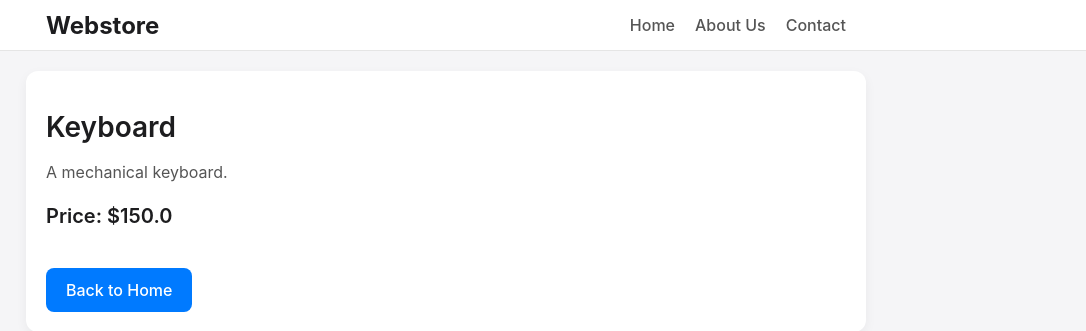
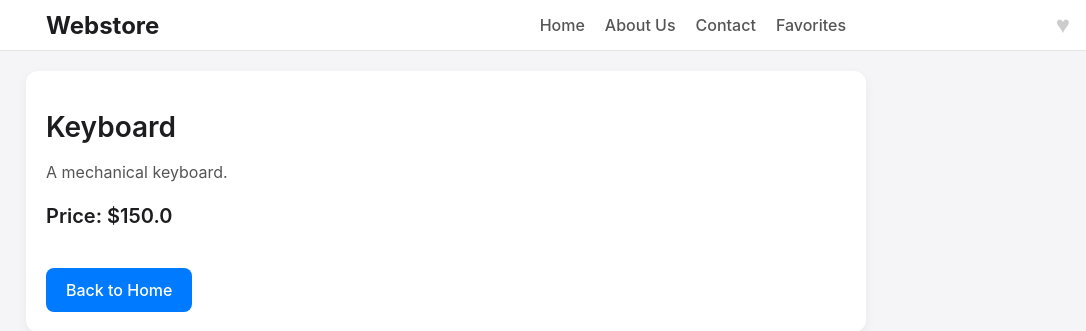
Before and after one commit to Je12emy/Simple-Task-Webstore, a Flask app: page /item/2 in a window 1280 px wide. Shown: the top 331 px of the page, without its empty margins (194-1280 px from the left). Run offline with Flask 3, Linux system fonts and the light colour scheme.

Commit message:
feat: item favorites

```diff
--- a/Code/Webstore/app.py
+++ b/Code/Webstore/app.py
@@ -1,4 +1,4 @@
-from flask import Flask, render_template, request, flash, redirect, url_for
+from flask import Flask, render_template, request, flash, redirect, url_for, session
 from flask_mail import Mail, Message
 from models import Item, Category, get_items, get_categories, db
 from sqlalchemy import func
@@ -38,12 +38,14 @@ def index():
     categories = get_categories()
     max_item_price = db.session.query(func.max(Item.price)).scalar() or 10000
 
-    return render_template('index.html', items=items, categories=categories, max_item_price=max_item_price)
+    favorites = session.get('favorites', [])
+    return render_template('index.html', items=items, categories=categories, max_item_price=max_item_price, favorites=favorites)
 
 @app.route('/item/<int:item_id>')
 def item(item_id):
     item = Item.query.get_or_404(item_id)
-    return render_template('item.html', item=item)
+    favorites = session.get('favorites', [])
+    return render_template('item.html', item=item, favorites=favorites)
 
 @app.route('/about')
 def about():
@@ -74,5 +76,26 @@ def contact():
         return redirect(url_for('contact'))
 
     return render_template('contact.html')
+@app.route('/favorites/toggle/<int:product_id>', methods=['POST'])
+def toggle_favorite(product_id):
+    favorites = session.get('favorites', [])
+    if product_id in favorites:
+        favorites.remove(product_id)
+        session['favorites'] = favorites
+        flash('Item removed from favorites.', 'success')
+    else:
+        favorites.append(product_id)
+        session['favorites'] = favorites
+        flash('Item added to favorites!', 'success')
+    return redirect(request.referrer or url_for('index'))
+
+@app.route('/favorites')
+def favorites():
+    favorite_ids = session.get('favorites', [])
+    if favorite_ids:
+        favorite_items = Item.query.filter(Item.id.in_(favorite_ids)).all()
+    else:
+        favorite_items = []
+    return render_template('favorites.html', items=favorite_items)
 if __name__ == '__main__':
     app.run(debug=True)
--- a/Code/Webstore/static/style.css
+++ b/Code/Webstore/static/style.css
@@ -379,3 +379,33 @@ a:hover {
 .clear-button:hover {
   background-color: #5a6268;
 }
+
+.favorite-form {
+  display: inline;
+}
+
+.favorite-button {
+  background: none;
+  border: none;
+  cursor: pointer;
+  font-size: 24px;
+  color: #ccc;
+}
+
+.favorite-button .favorited {
+  color: red;
+}
+
+.item-card {
+  position: relative;
+}
+
+.item-info {
+  flex-grow: 1;
+}
+
+.favorite-form {
+  position: absolute;
+  top: 10px;
+  right: 10px;
+}
--- a/Code/Webstore/templates/base.html
+++ b/Code/Webstore/templates/base.html
@@ -25,6 +25,7 @@
             <li><a href="{{ url_for('index') }}">Home</a></li>
             <li><a href="{{ url_for('about') }}">About Us</a></li>
             <li><a href="{{ url_for('contact') }}">Contact</a></li>
+            <li><a href="{{ url_for('favorites') }}">Favorites</a></li>
           </ul>
         </nav>
       </div>
--- a/Code/Webstore/templates/item.html
+++ b/Code/Webstore/templates/item.html
@@ -3,6 +3,19 @@
   <h1 class="item-title">{{ item.name }}</h1>
   <p class="item-description">{{ item.description }}</p>
   <p class="item-price-detail">Price: ${{ item.price }}</p>
+  <form
+    action="{{ url_for('toggle_favorite', product_id=item.id) }}"
+    method="post"
+    class="favorite-form"
+  >
+    <button type="submit" class="favorite-button">
+      {% if item.id in favorites %}
+      <span class="favorited">&hearts;</span>
+      {% else %}
+      <span>&hearts;</span>
+      {% endif %}
+    </button>
+  </form>
   <a href="{{ url_for('index') }}" class="button">Back to Home</a>
 </div>
 {% endblock %}
```
Also changed, not shown: Code/Webstore/templates/favorites.html (added, +41 -0 lines), Code/Webstore/templates/index.html (+10 -1 lines), 1 other file.
